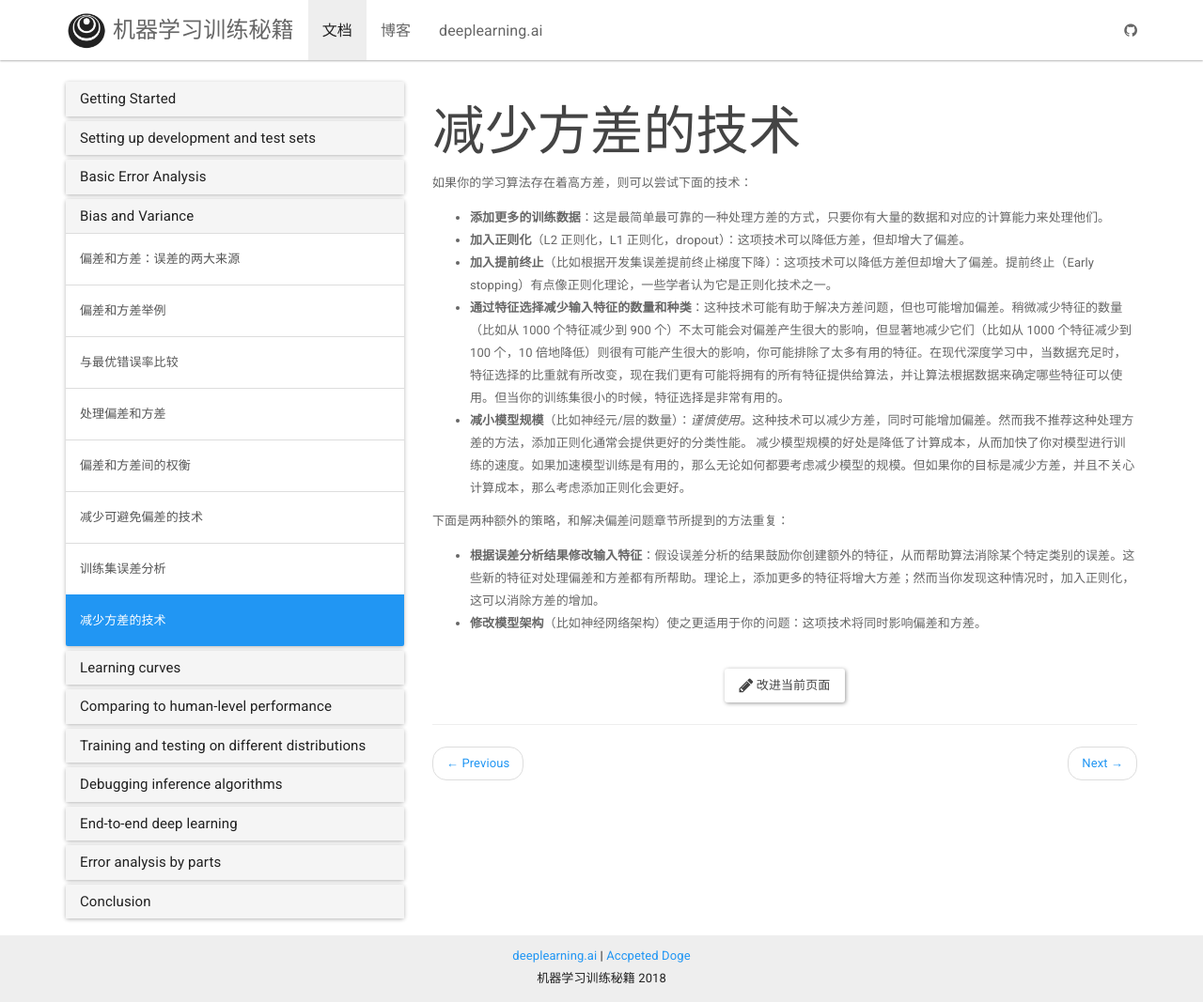
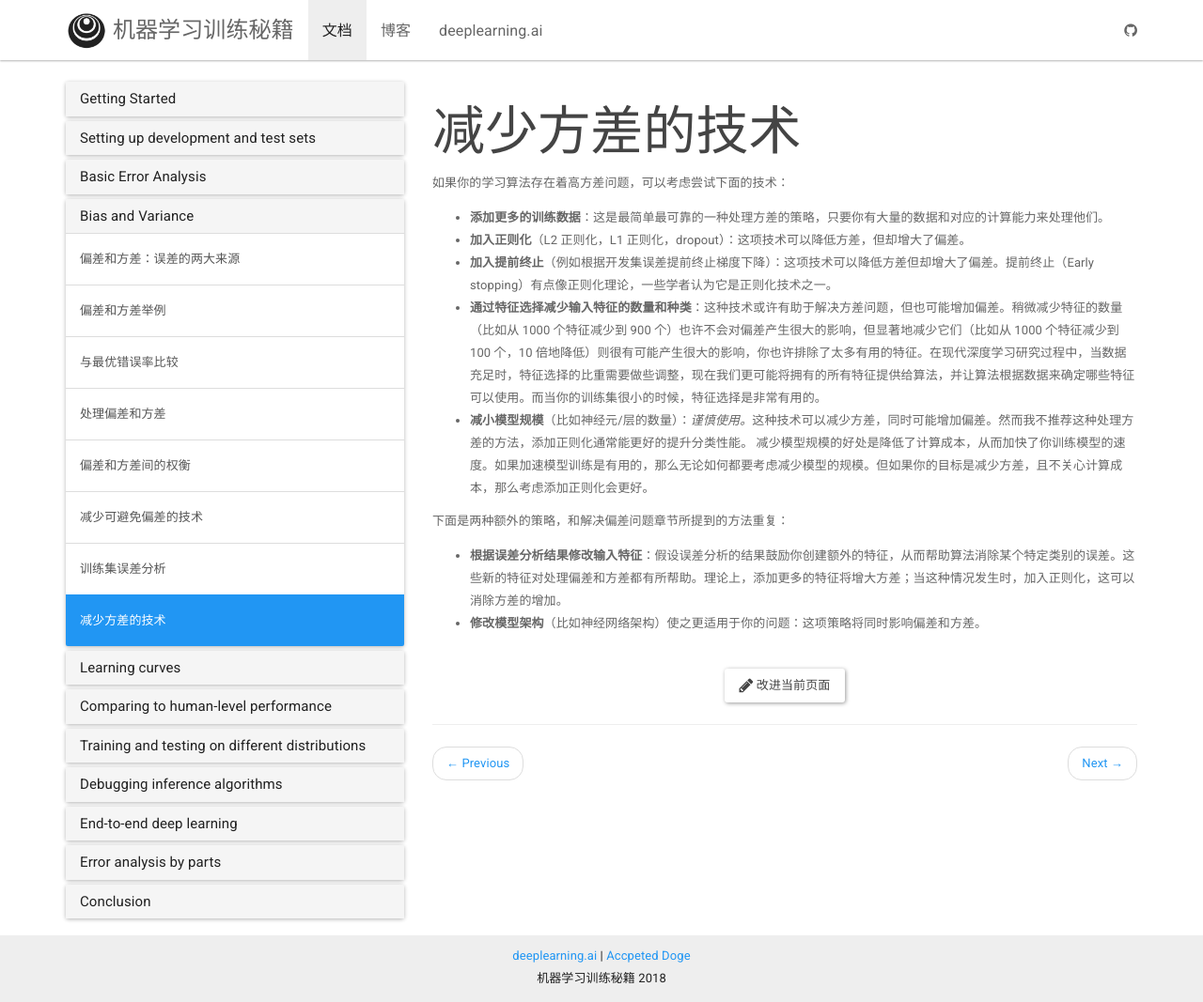
Before and after one commit to deeplearning-ai/machine-learning-yearning-cn, a Jekyll site: the page built from _docs/Bias and Variance/ch27.md, in a window 1280 px wide and 1067 px high. Shown: the whole window at 94% size. Built offline with Jekyll 4.4.1, drawn with Linux system fonts in a browser that asks for light colours; nearby versions of some CDN libraries.

Commit message:
Update ch27.md (#44)

```diff
--- a/_docs/Bias and Variance/ch27.md
+++ b/_docs/Bias and Variance/ch27.md
@@ -3,15 +3,15 @@ title: 减少方差的技术
 permalink: /docs/ch27/
 ---
 
-如果你的学习算法存在着高方差，则可以尝试下面的技术：
+如果你的学习算法存在着高方差问题，可以考虑尝试下面的技术：
 
-- **添加更多的训练数据**：这是最简单最可靠的一种处理方差的方式，只要你有大量的数据和对应的计算能力来处理他们。
+- **添加更多的训练数据**：这是最简单最可靠的一种处理方差的策略，只要你有大量的数据和对应的计算能力来处理他们。
 - **加入正则化**（L2 正则化，L1 正则化，dropout）：这项技术可以降低方差，但却增大了偏差。
-- **加入提前终止**（比如根据开发集误差提前终止梯度下降）：这项技术可以降低方差但却增大了偏差。提前终止（Early stopping）有点像正则化理论，一些学者认为它是正则化技术之一。
-- **通过特征选择减少输入特征的数量和种类**：这种技术可能有助于解决方差问题，但也可能增加偏差。稍微减少特征的数量（比如从 1000 个特征减少到 900 个）不太可能会对偏差产生很大的影响，但显著地减少它们（比如从 1000 个特征减少到 100 个，10 倍地降低）则很有可能产生很大的影响，你可能排除了太多有用的特征。在现代深度学习中，当数据充足时，特征选择的比重就有所改变，现在我们更有可能将拥有的所有特征提供给算法，并让算法根据数据来确定哪些特征可以使用。但当你的训练集很小的时候，特征选择是非常有用的。
-- **减小模型规模**（比如神经元/层的数量）：*谨慎使用。*这种技术可以减少方差，同时可能增加偏差。然而我不推荐这种处理方差的方法，添加正则化通常会提供更好的分类性能。 减少模型规模的好处是降低了计算成本，从而加快了你对模型进行训练的速度。如果加速模型训练是有用的，那么无论如何都要考虑减少模型的规模。但如果你的目标是减少方差，并且不关心计算成本，那么考虑添加正则化会更好。
+- **加入提前终止**（例如根据开发集误差提前终止梯度下降）：这项技术可以降低方差但却增大了偏差。提前终止（Early stopping）有点像正则化理论，一些学者认为它是正则化技术之一。
+- **通过特征选择减少输入特征的数量和种类**：这种技术或许有助于解决方差问题，但也可能增加偏差。稍微减少特征的数量（比如从 1000 个特征减少到 900 个）也许不会对偏差产生很大的影响，但显著地减少它们（比如从 1000 个特征减少到 100 个，10 倍地降低）则很有可能产生很大的影响，你也许排除了太多有用的特征。在现代深度学习研究过程中，当数据充足时，特征选择的比重需要做些调整，现在我们更可能将拥有的所有特征提供给算法，并让算法根据数据来确定哪些特征可以使用。而当你的训练集很小的时候，特征选择是非常有用的。
+- **减小模型规模**（比如神经元/层的数量）：*谨慎使用。*这种技术可以减少方差，同时可能增加偏差。然而我不推荐这种处理方差的方法，添加正则化通常能更好的提升分类性能。 减少模型规模的好处是降低了计算成本，从而加快了你训练模型的速度。如果加速模型训练是有用的，那么无论如何都要考虑减少模型的规模。但如果你的目标是减少方差，且不关心计算成本，那么考虑添加正则化会更好。
 
 下面是两种额外的策略，和解决偏差问题章节所提到的方法重复：
 
-- **根据误差分析结果修改输入特征**：假设误差分析的结果鼓励你创建额外的特征，从而帮助算法消除某个特定类别的误差。这些新的特征对处理偏差和方差都有所帮助。理论上，添加更多的特征将增大方差；然而当你发现这种情况时，加入正则化，这可以消除方差的增加。
-- **修改模型架构**（比如神经网络架构）使之更适用于你的问题：这项技术将同时影响偏差和方差。
+- **根据误差分析结果修改输入特征**：假设误差分析的结果鼓励你创建额外的特征，从而帮助算法消除某个特定类别的误差。这些新的特征对处理偏差和方差都有所帮助。理论上，添加更多的特征将增大方差；当这种情况发生时，加入正则化，这可以消除方差的增加。
+- **修改模型架构**（比如神经网络架构）使之更适用于你的问题：这项策略将同时影响偏差和方差。
```
